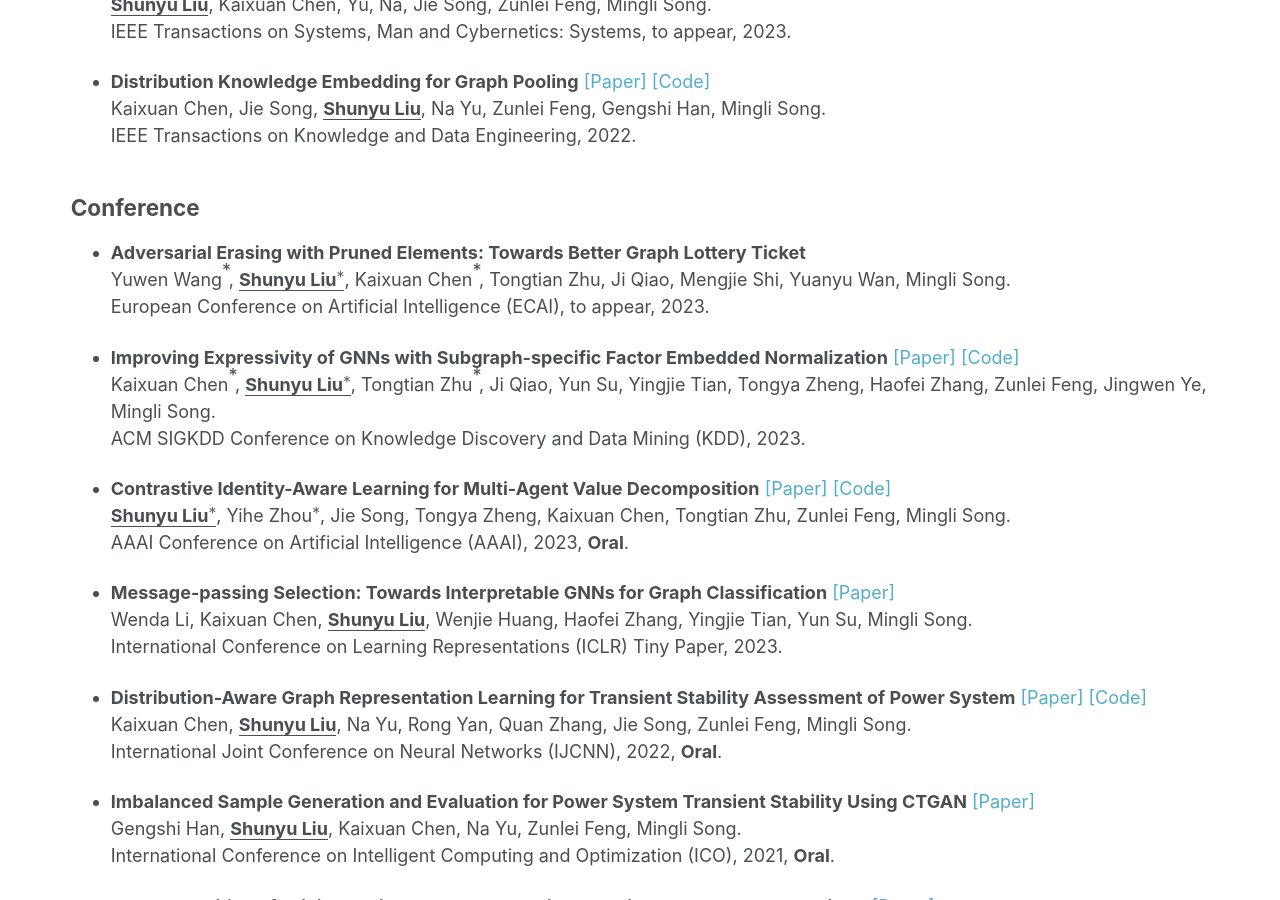
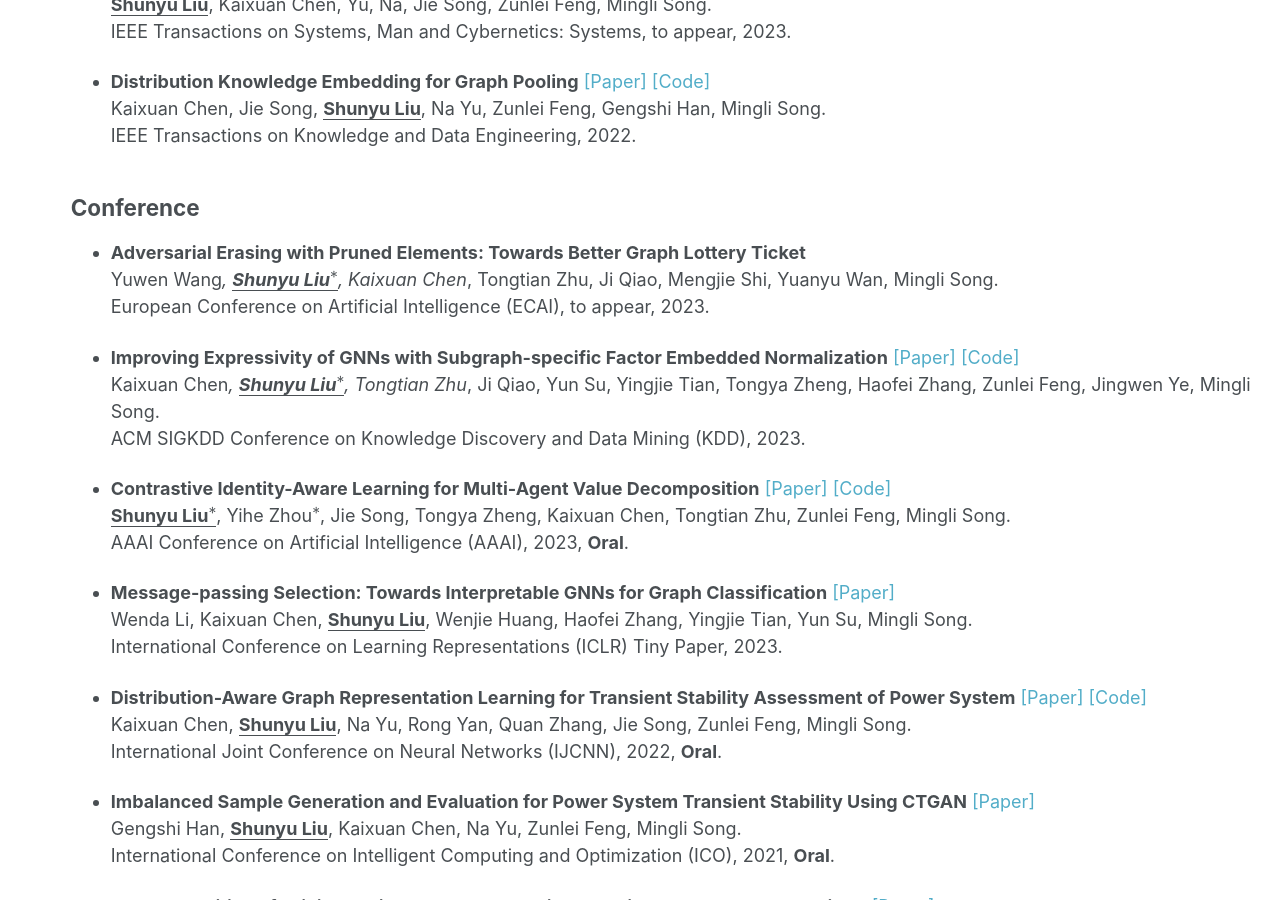
Before and after one commit to liushunyu/liushunyu.github.io, a Jekyll site: the page built from _pages/publications.md, in a window 1280 px wide and 900 px high, scrolled down 553 px. Built offline with Jekyll 4.4.1, drawn with Linux system fonts in a browser that asks for light colours; formulas are drawn with MathJax 3.

Commit message:
Update publications.md

```diff
--- a/_pages/publications.md
+++ b/_pages/publications.md
@@ -35,12 +35,12 @@
 
 
 - **Adversarial Erasing with Pruned Elements: Towards Better Graph Lottery Ticket** \\
-  Yuwen Wang<sup style="font-size: 1.0em">*</sup>, **<u>Shunyu Liu$^*$</u>**, Kaixuan Chen<sup style="font-size: 1.0em">*</sup>, Tongtian Zhu, Ji Qiao, Mengjie Shi, Yuanyu Wan, Mingli Song.\\
+  Yuwen Wang*, **<u>Shunyu Liu$^*$</u>**, Kaixuan Chen*, Tongtian Zhu, Ji Qiao, Mengjie Shi, Yuanyu Wan, Mingli Song.\\
   European Conference on Artificial Intelligence (ECAI), to appear, 2023.
 
 
 - **Improving Expressivity of GNNs with Subgraph-specific Factor Embedded Normalization** <a href="https://arxiv.org/abs/2305.19903" target="_blank" style="text-decoration: none">\[Paper\]</a> <a href="https://github.com/chenchkx/SuperNorm" target="_blank" style="text-decoration: none">\[Code\]</a> \\
-  Kaixuan Chen<sup style="font-size: 1.0em">*</sup>, **<u>Shunyu Liu$^*$</u>**, Tongtian Zhu<sup style="font-size: 1.0em">*</sup>, Ji Qiao, Yun Su, Yingjie Tian, Tongya Zheng, Haofei Zhang, Zunlei Feng, Jingwen Ye, Mingli Song. \\
+  Kaixuan Chen*, **<u>Shunyu Liu$^*$</u>**, Tongtian Zhu*, Ji Qiao, Yun Su, Yingjie Tian, Tongya Zheng, Haofei Zhang, Zunlei Feng, Jingwen Ye, Mingli Song. \\
   ACM SIGKDD Conference on Knowledge Discovery and Data Mining (KDD), 2023.
 
 - **Contrastive Identity-Aware Learning for Multi-Agent Value Decomposition** <a href="https://arxiv.org/abs/2211.12712" target="_blank" style="text-decoration: none">\[Paper\]</a> <a href="https://github.com/liushunyu/CIA" target="_blank" style="text-decoration: none">\[Code\]</a> \\
```
